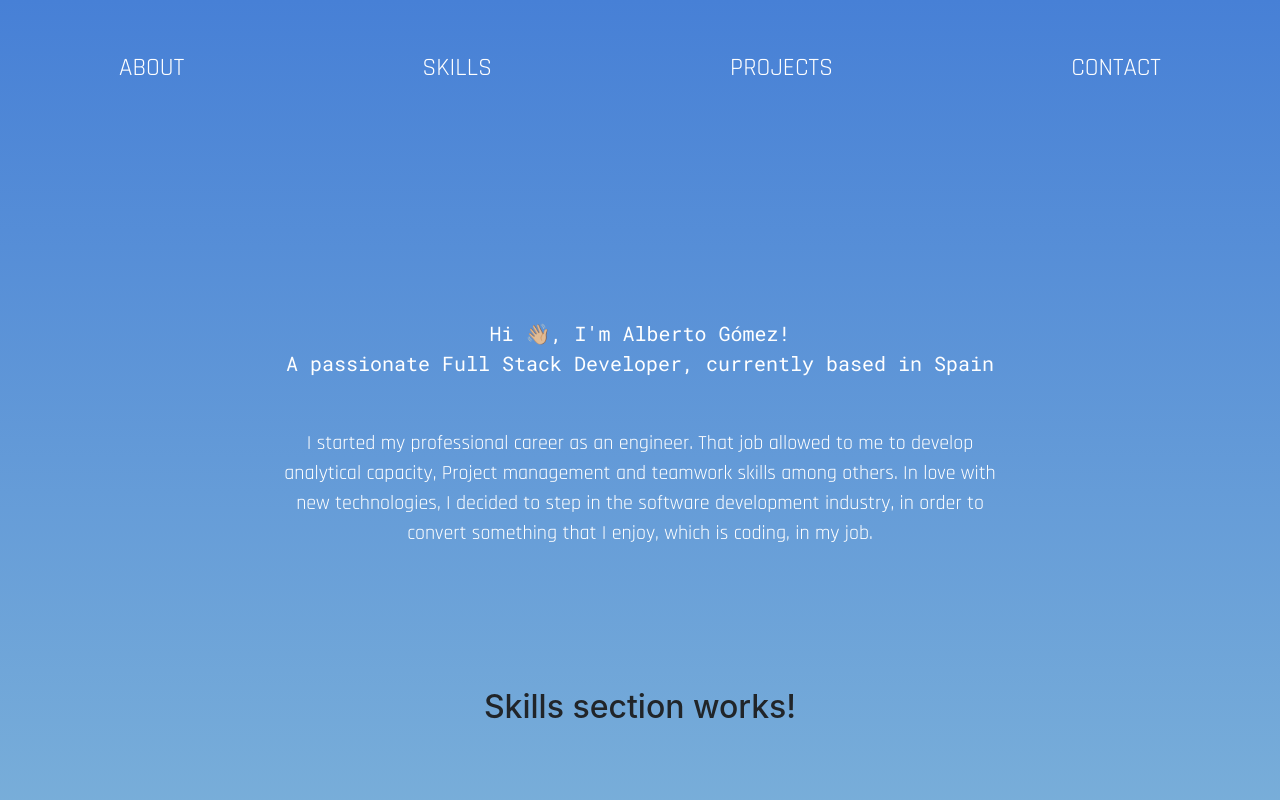
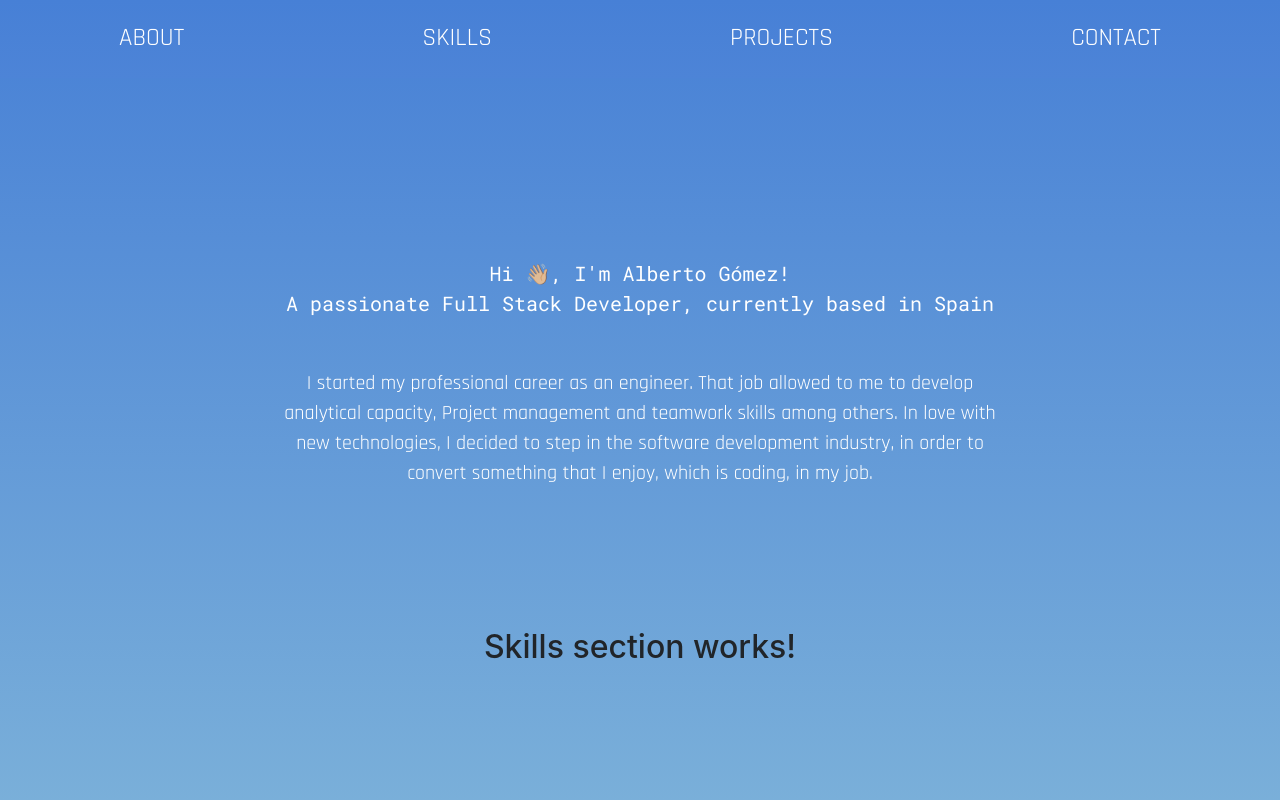
Before and after one commit to algmebe1/portfolio, a React (Create React App) app: page / in a window 1280 px wide. Shown: the top 800 px of the page. Built offline with nearby package versions, Linux system fonts and the light colour scheme.

Commit message:
vertical padding decreased to 20px

```diff
--- a/src/components/Navigation/Navigation.css
+++ b/src/components/Navigation/Navigation.css
@@ -3,8 +3,9 @@
     flex-direction: row;
     justify-content: space-around;
     align-items: center;
-    padding: 50px 0;
+    padding: 20px 0;
     width: 100%;
+    background: linear-gradient(#4780D6, rgb(77, 132, 215))
 }
 
 .header__nav-buttons > a {
```
